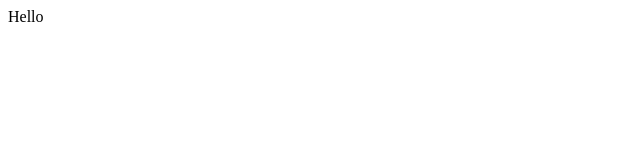
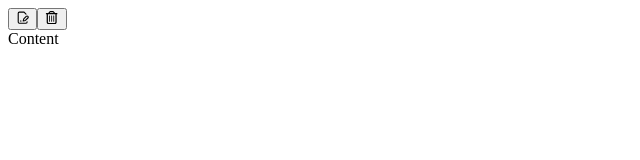
Before and after one commit to tanbiralam/JotPad, a React (Vite) app in the folder src/renderer/: page / in a window 1280 px wide. Shown: the top 160 px of the page, without its empty margins (0-640 px from the left). Built offline with nearby package versions, Linux system fonts and the light colour scheme.

Commit message:
ui is built: add and delete btn implemented

```diff
--- a/src/renderer/src/App.tsx
+++ b/src/renderer/src/App.tsx
@@ -1,9 +1,19 @@
-function App() {
+import { ActionButtonRow, Content, DraggableTopBar, RootLayout, Sidebar } from './components'
+
+const App = () => {
   return (
-    <div className="flex h-full justify-center items-center">
-      <span className="text-4xl text-blue-500">Hello</span>
-    </div>
+    <>
+      <DraggableTopBar />
+      <RootLayout>
+        <Sidebar className="p-2">
+          <ActionButtonRow className="flex justify-between mt-1" />
+        </Sidebar>
+        <Content className="border-l bg-zinc-900/50 border-l-white/20">Content</Content>
+      </RootLayout>
+    </>
   )
 }
 
 export default App
+
+//https://youtu.be/t8ane4BDyC8?t=3334
--- a/src/renderer/src/assets/index.css
+++ b/src/renderer/src/assets/index.css
@@ -13,7 +13,16 @@
 
         @apply bg-transparent;
 
-        @apply font-mono antialiased text-white;
+        @apply font-mono antialiased text-black;
         @apply overflow-hidden;
     }
+
+    /* For draggable windows for only mac and linux */
+    /* header {
+        -webkit-app-region: drag;
+    }
+
+    button {
+        -webkit-app-region: no-drag;
+    } */
 }
--- /dev/null
+++ b/src/renderer/src/components/ActionButtonRow.tsx
@@ -0,0 +1,11 @@
+import { ComponentProps } from 'react'
+import { AddNote, DeleteNote } from './Button'
+
+export const ActionButtonRow = ({ ...props }: ComponentProps<'div'>) => {
+  return (
+    <div>
+      <AddNote />
+      <DeleteNote />
+    </div>
+  )
+}
--- /dev/null
+++ b/src/renderer/src/components/AppLayout.tsx
@@ -0,0 +1,31 @@
+import { ComponentProps, forwardRef } from 'react'
+import { twMerge } from 'tailwind-merge'
+
+export const RootLayout = ({ children, className, ...props }: ComponentProps<'main'>) => {
+  return (
+    <main className={twMerge('flex flex-row h-screen', className)} {...props}>
+      {children}
+    </main>
+  )
+}
+
+export const Sidebar = ({ className, children, ...props }: ComponentProps<'aside'>) => {
+  return (
+    <aside
+      className={twMerge('w-[250px] mt-10 h-[100vh + 10px] overflow-auto', className)}
+      {...props}
+    >
+      {children}
+    </aside>
+  )
+}
+
+export const Content = forwardRef<HTMLDivElement, ComponentProps<'div'>>(
+  ({ children, className, ...props }, ref) => (
+    <div ref={ref} className={twMerge('flex-1 h-full overflow-auto', className)} {...props}>
+      {children}
+    </div>
+  )
+)
+
+Content.displayName = 'Content'
--- /dev/null
+++ b/src/renderer/src/components/Button/ActionButton.tsx
@@ -0,0 +1,17 @@
+import { ComponentProps } from 'react'
+import { twMerge } from 'tailwind-merge'
+
+export type ActionButtonProps = ComponentProps<'button'>
+export const ActionButton = ({ children, className, ...props }: ActionButtonProps) => {
+  return (
+    <button
+      className={twMerge(
+        'px-2 py-1 rounded-md border border-zinc-400/50 hover:bg-zinc-600/50 transition-colors duration-100',
+        className
+      )}
+      {...props}
+    >
+      {children}
+    </button>
+  )
+}
--- /dev/null
+++ b/src/renderer/src/components/Button/AddNote.tsx
@@ -0,0 +1,10 @@
+import { ActionButton, ActionButtonProps } from './ActionButton'
+import { LuFileSignature } from 'react-icons/lu'
+
+export const AddNote = ({ ...props }: ActionButtonProps) => {
+  return (
+    <ActionButton {...props}>
+      <LuFileSignature className="w-4 h-4 text-zinc-600" />
+    </ActionButton>
+  )
+}
--- /dev/null
+++ b/src/renderer/src/components/Button/DeleteNote.tsx
@@ -0,0 +1,10 @@
+import { FaRegTrashCan } from 'react-icons/fa6'
+import { ActionButton, ActionButtonProps } from './ActionButton'
+
+export const DeleteNote = ({ ...props }: ActionButtonProps) => {
+  return (
+    <ActionButton {...props}>
+      <FaRegTrashCan className="w-4 h-4 text-zinc-600" />
+    </ActionButton>
+  )
+}
--- /dev/null
+++ b/src/renderer/src/components/Button/index.ts
@@ -0,0 +1,3 @@
+export * from './ActionButton'
+export * from './AddNote'
+export * from './DeleteNote'
--- /dev/null
+++ b/src/renderer/src/components/DraggableTopBar.tsx
@@ -0,0 +1,3 @@
+export const DraggableTopBar = () => {
+  return <header className="absolute inset-0 h-8 bg-transparent" />
+}
--- a/src/renderer/src/components/index.ts
+++ b/src/renderer/src/components/index.ts
@@ -0,0 +1,4 @@
+export * from './ActionButtonRow'
+export * from './AppLayout'
+export * from './Button'
+export * from './DraggableTopBar'
```
